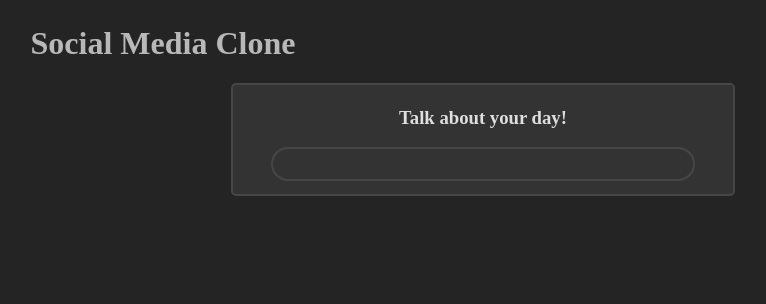
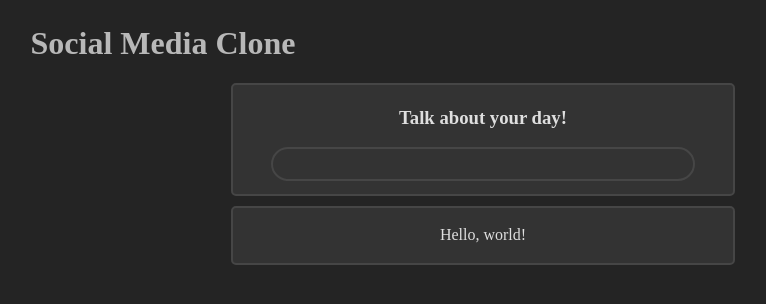
Before and after one commit to ChrisRamer/4.1.1.1-social-media-clone, a React (Create React App) app: page / in a window 1280 px wide. Shown: the top 304 px of the page, without its empty margins (477-1243 px from the left). Built offline with nearby package versions, Linux system fonts and the light colour scheme.

Commit message:
Add summary section

```diff
--- a/src/components/App.js
+++ b/src/components/App.js
@@ -1,12 +1,14 @@
 import React from "react";
 import Header from "./Header";
 import StatusSection from "./StatusSection";
+import SummarySection from "./SummarySection";
 
 function App() {
 	return (
 		<React.Fragment>
 			<Header />
 			<StatusSection />
+			<SummarySection />
 		</React.Fragment>
 	);
 }
--- /dev/null
+++ b/src/components/SummarySection.js
@@ -0,0 +1,11 @@
+import React from "react";
+
+function StatusSection() {
+	return (
+		<div id="summarySection" class="panel">
+			<p>Hello, world!</p>
+		</div>
+	);
+}
+
+export default StatusSection;
```
